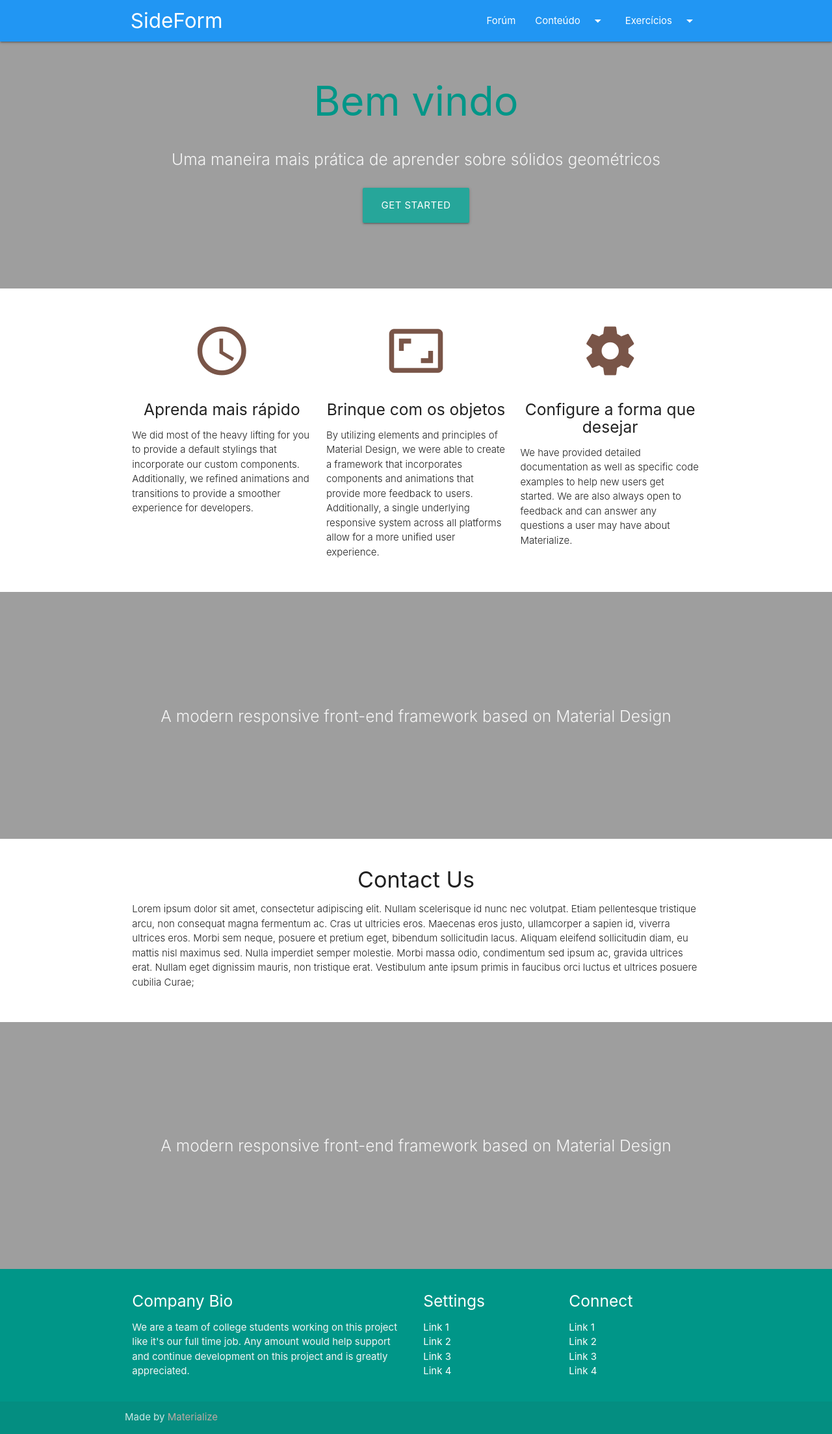
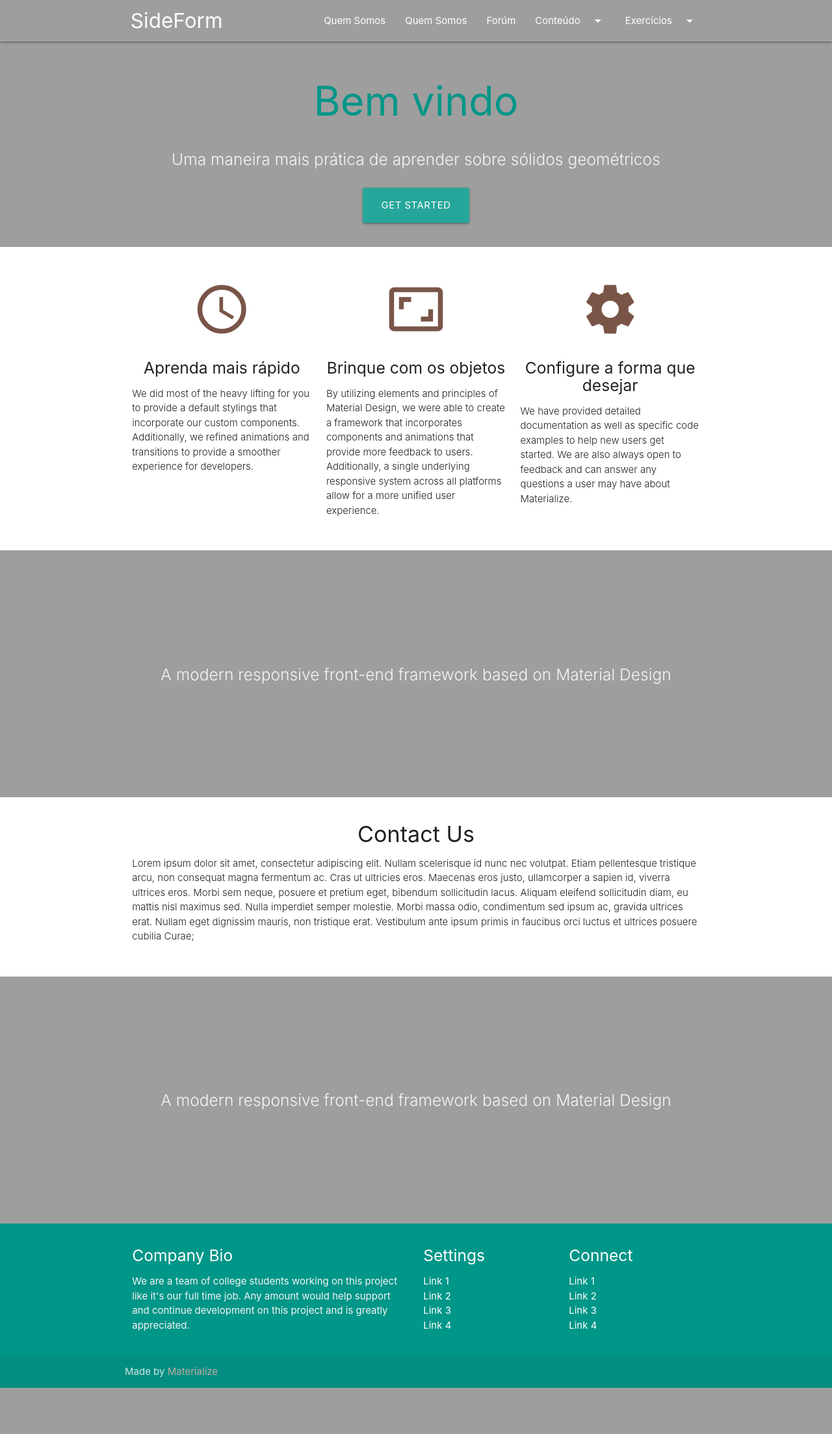
Before and after one commit to teuxsd16/Geometria_Projeto, a PHP site: page / in a window 1280 px wide. Shown: the whole page at 65% size. After the commit the page ends 2136 px from the top, so only its background shows below. Run offline with PHP 8.4, Linux system fonts and the light colour scheme; some libraries are stand-ins or nearby versions.

Commit message:
arrumando parallax

```diff
--- a/view/templates/index.php
+++ b/view/templates/index.php
@@ -4,7 +4,6 @@
   <head>
     <meta http-equiv="Content-Type" content="text/html; charset=UTF-8"/>
     <meta name="viewport" content="width=device-width, initial-scale=1"/>
-  <title>Parallax Template - Materialize</title>
 
     <link href="https://fonts.googleapis.com/icon?family=Material+Icons" rel="stylesheet">
     <link rel="stylesheet" href="https://cdnjs.cloudflare.com/ajax/libs/materialize/1.0.0-beta/css/materialize.min.css">
@@ -13,8 +12,7 @@
         #text1{
           font-family: 'Advent Pro', sans-serif;
         }
-
-      #edit{
+        .imgConserto{
           max-width: 100%;
           height: auto;
         }
@@ -38,8 +36,8 @@
         }
       </style>
 
+    <title>Parallax Template - Materialize</title>
   </head>
-
 
   <?php
 
@@ -52,60 +50,68 @@ if($_SERVER['SERVER_ADDR'] == '::1'){
   ?>
 
   <body>
-  <ul id="dropdown1" class="dropdown-content">
+    <!-- Conteúdo -->
+    <ul id="dropdownConteudo" class="dropdown-content">
       <li><a href="#!">one</a></li>
       <li><a href="#!">two</a></li>
       <li class="divider"></li>
       <li><a href="#!">three</a></li>
     </ul>
     <!-- Exercícios -->
-  <ul id="dropdown2" class="dropdown-content">
+    <ul id="dropdownExercicios" class="dropdown-content">
       <li><a href="#!">one</a></li>
       <li><a href="#!">two</a></li>
       <li class="divider"></li>
       <li><a href="#!">three</a></li>
     </ul>
-  <nav class="blue nav-extended">
+
+    <div class="parallax-container halign-wrapper">
+      <nav class=" transparent nav-extended">
         <div class="nav-wrapper">
-      <a href="index.php" class="brand-logo">&nbsp;SideForm</a>
+          <a href="#" class="brand-logo">&nbsp;SideForm</a>
           <a href="#" data-target="mobile-demo" class="sidenav-trigger"><i class="material-icons">menu</i></a>
+          <ul class="sidenav" id="mobile-demo">
+            <li><a href="contato.php">Forúm</a></li>
+          </ul>
           <ul id="nav-mobile" class="right hide-on-med-and-down">
+            <li><a href="#">Quem Somos</a></li>
+            <li><a href="#">Quem Somos</a></li>
             <li><a href="contato.php">Forúm</a></li>
             <!-- Dropdown Trigger -->
-        <li><a class="dropdown-trigger" href="#!" data-target="dropdown1">Conteúdo<i class="material-icons right">arrow_drop_down</i></a></li>
-        <li><a class="dropdown-trigger" href="#!" data-target="dropdown2">Exercícios<i class="material-icons right">arrow_drop_down</i></a></li>
-      </ul>
+            <li>
+              <a class="dropdown-trigger" href="#!" data-target="dropdownConteudo">
+                Conteúdo
+                <i class="material-icons right">arrow_drop_down</i>
+              </a>
+            </li>
+            <li>
+              <a class="dropdown-trigger" href="#!" data-target="dropdownExercicios">
+                Exercícios
+                <i class="material-icons right">arrow_drop_down</i>
+              </a>
+            </li>
           </ul>
         </div>
       </nav>
-  <ul class="sidenav blue" id="mobile-demo">
-        <li><a href="contato.php">Forúm</a></li>
-  </ul>
-
-  <div id="index-banner" class="parallax-container">
       <div class="section no-pad-bot">
         <div class="container">
-        <br><br>
           <h1 class="header center teal-text text-pink-2">Bem vindo</h1>
           <div class="row center">
             <h5 class="header col s12 light">Uma maneira mais prática de aprender sobre sólidos geométricos</h5>
           </div>
           <div class="row center">
-          <a href="http://materializecss.com/getting-started.html" id="download-button" class="btn-large waves-effect waves-light teal lighten-1">Get Started</a>
-        </div>
-        <br><br>
-
+            <a href="#" id="download-button" class="btn-large waves-effect waves-light teal lighten-1">Get Started</a>
           </div>
         </div>
-    <div class="parallax"><img id="edit" src="<?php echo $caminhoServidor . '/view/img/cover.jpg'; ?>" alt="Unsplashed background img 1"></div>
       </div>
-
+      <div class="parallax">
+        <img class="imgConserto" src="<?php echo $caminhoServidor . '/view/img/cover.jpg'; ?>" alt="Unsplashed background img 1">
+      </div>
+    </div>
 
     <div class="container">
       <div class="section">
-      <!--   Icon Section   -->
-      <div class="row white">
-
+        <div class="row">
           <div class="col s12 m4">
             <div class="icon-block">
               <h2 class="center brown-text">
@@ -115,7 +121,6 @@ if($_SERVER['SERVER_ADDR'] == '::1'){
               <p class="light">We did most of the heavy lifting for you to provide a default stylings that incorporate our custom components. Additionally, we refined animations and transitions to provide a smoother experience for developers.</p>
             </div>
           </div>
-
           <div class="col s12 m4">
             <div class="icon-block">
               <h2 class="center brown-text">
@@ -125,7 +130,6 @@ if($_SERVER['SERVER_ADDR'] == '::1'){
               <p class="light">By utilizing elements and principles of Material Design, we were able to create a framework that incorporates components and animations that provide more feedback to users. Additionally, a single underlying responsive system across all platforms allow for a more unified user experience.</p>
             </div>
           </div>
-
           <div class="col s12 m4">
             <div class="icon-block">
               <h2 class="center brown-text">
@@ -135,12 +139,9 @@ if($_SERVER['SERVER_ADDR'] == '::1'){
               <p class="light">We have provided detailed documentation as well as specific code examples to help new users get started. We are also always open to feedback and can answer any questions a user may have about Materialize.</p>
             </div>
           </div>
-
         </div>
       </div>
     </div>
-
-
 
     <div class="parallax-container valign-wrapper">
       <div class="section no-pad-bot">
@@ -150,23 +151,21 @@ if($_SERVER['SERVER_ADDR'] == '::1'){
           </div>
         </div>
       </div>
-    <div class="parallax"><img src="<?php echo $caminhoServidor . '/view/img/cover2.jpg'; ?>" alt="Unsplashed background img 2"></div>
+      <div class="parallax">
+        <img class="imgConserto" src="<?php echo $caminhoServidor . '/view/img/cover2.jpg'; ?>" alt="Unsplashed background img 2">
+      </div>
     </div>
 
     <div class="container">
       <div class="section">
-
         <div class="row">
           <div class="col s12 center">
-          <h3><i class="mdi-content-send brown-text"></i></h3>
             <h4>Contact Us</h4>
             <p class="left-align light">Lorem ipsum dolor sit amet, consectetur adipiscing elit. Nullam scelerisque id nunc nec volutpat. Etiam pellentesque tristique arcu, non consequat magna fermentum ac. Cras ut ultricies eros. Maecenas eros justo, ullamcorper a sapien id, viverra ultrices eros. Morbi sem neque, posuere et pretium eget, bibendum sollicitudin lacus. Aliquam eleifend sollicitudin diam, eu mattis nisl maximus sed. Nulla imperdiet semper molestie. Morbi massa odio, condimentum sed ipsum ac, gravida ultrices erat. Nullam eget dignissim mauris, non tristique erat. Vestibulum ante ipsum primis in faucibus orci luctus et ultrices posuere cubilia Curae;</p>
           </div>
         </div>
-
       </div>
     </div>
-
 
     <div class="parallax-container valign-wrapper">
       <div class="section no-pad-bot">
@@ -176,7 +175,9 @@ if($_SERVER['SERVER_ADDR'] == '::1'){
           </div>
         </div>
       </div>
-    <div class="parallax"><img src="<?php echo $caminhoServidor . '/view/img/cover3.jpg'; ?>" alt="Unsplashed background img 3"></div>
+      <div class="parallax">
+        <img class="imgConserto" src="<?php echo $caminhoServidor . '/view/img/cover3.jpg'; ?>" alt="Unsplashed background img 3">
+      </div>
     </div>
 
     <footer class="page-footer teal">
@@ -185,8 +186,6 @@ if($_SERVER['SERVER_ADDR'] == '::1'){
           <div class="col l6 s12">
             <h5 class="white-text">Company Bio</h5>
             <p class="grey-text text-lighten-4">We are a team of college students working on this project like it's our full time job. Any amount would help support and continue development on this project and is greatly appreciated.</p>
-
-
           </div>
           <div class="col l3 s12">
             <h5 class="white-text">Settings</h5>
@@ -215,7 +214,6 @@ if($_SERVER['SERVER_ADDR'] == '::1'){
       </div>
     </footer>
 
-
     <!--  Scripts-->
     <script src="https://code.jquery.com/jquery-2.1.1.min.js"></script>
     <script src="<?php echo $caminhoServidor . '/view/js/materialize.min.js'; ?>"></script>
@@ -223,6 +221,8 @@ if($_SERVER['SERVER_ADDR'] == '::1'){
       $(document).ready(function(){
         $('.parallax').parallax();
         $(".dropdown-trigger").dropdown();
+        $('.scrollspy').scrollSpy();
+        $('.sidenav').sidenav();
       });
     </script>
   </body>
```
Also changed, not shown: view/img/cover.jpg (deleted). Lines whose indentation alone changed are shown as unchanged.
